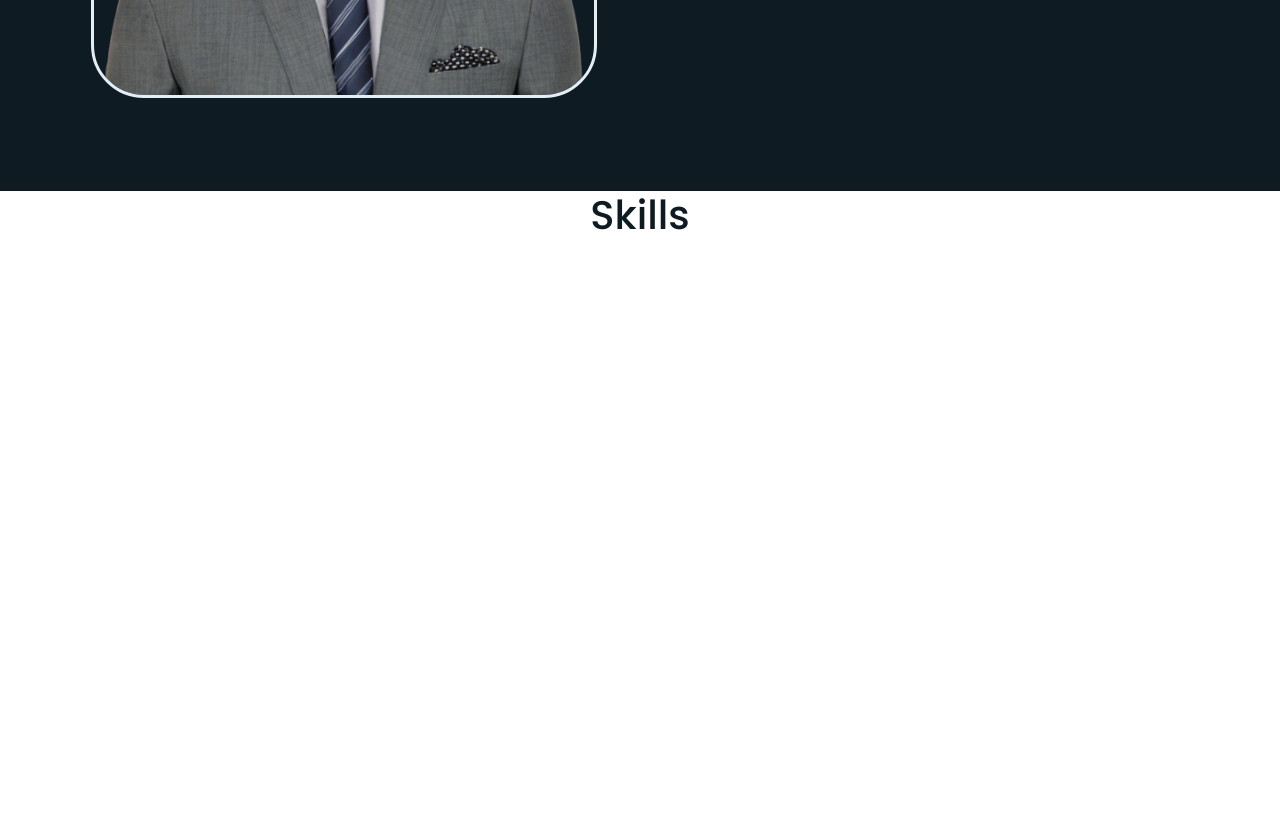
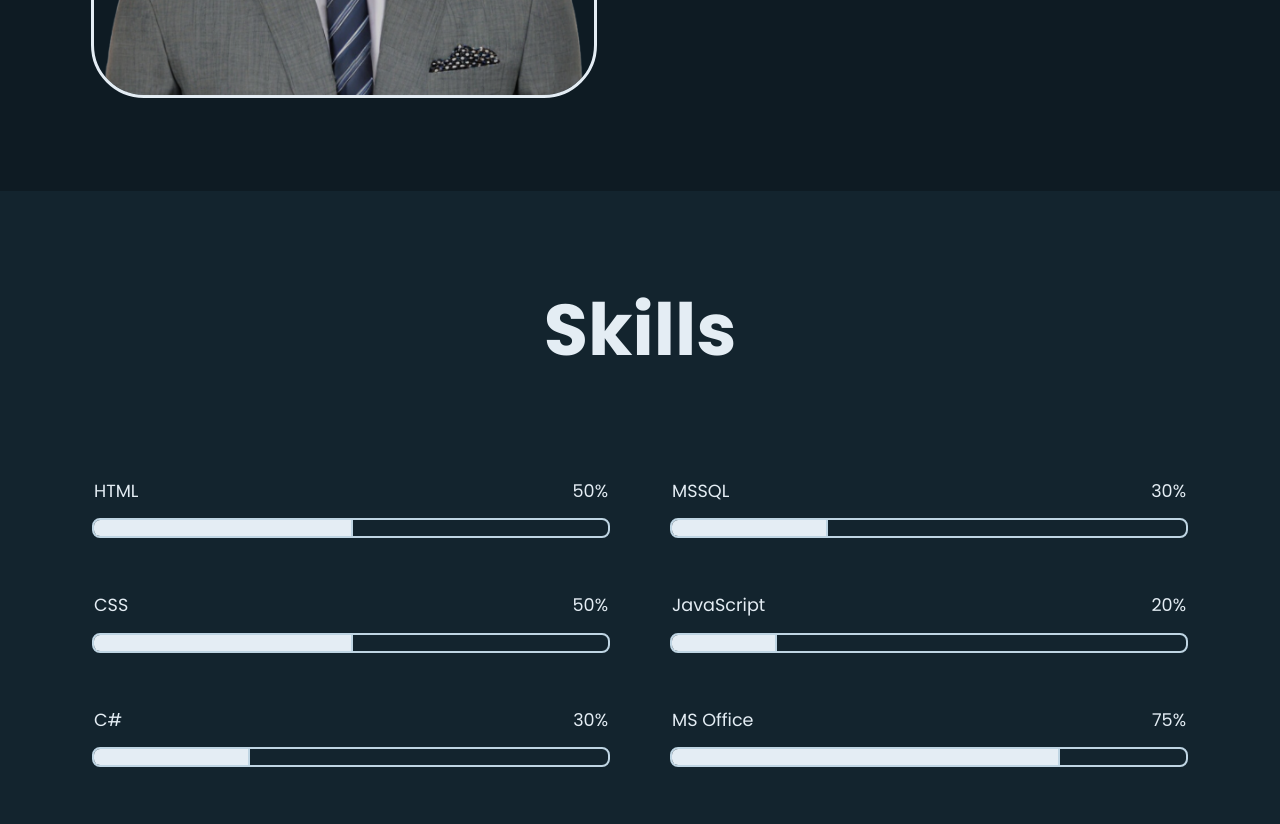
Before and after one commit to johnvhern/PortfolioV2, a website: page index.html in a window 1280 px wide. Shown: the part 1491-2315 px from the top of the page. Before the commit the page ends 1738 px from the top, so only its background shows below. Drawn offline with nearby package versions, Linux system fonts and the light colour scheme.

Commit message:
add skills section with progress animations and styling in SCSS and HTML

```diff
--- a/index.html
+++ b/index.html
@@ -77,11 +77,70 @@
           </div>
         </div>
       </section>
-      <section class="container-fluid">
-        <div class="text-center">
-          <h1>Skills</h1>
+      <section class="container-fluid skills">
+        <div class="text-center title">
+          <h1 class="fw-bold display-2">Skills</h1>
         </div>
-        <div class="container"></div>
+        <div class="container d-flex">
+          <div class="col">
+            <div class="container-fluid skill">
+              <div class="d-flex justify-content-between">
+                <p>HTML</p>
+                <p>50%</p>
+              </div>
+              <div class="progress">
+                <div class="progress-bar html"></div>
+              </div>
+            </div>
+            <div class="container-fluid skill">
+              <div class="d-flex justify-content-between">
+                <p>CSS</p>
+                <p>50%</p>
+              </div>
+              <div class="progress">
+                <div class="progress-bar css"></div>
+              </div>
+            </div>
+            <div class="container-fluid skill">
+              <div class="d-flex justify-content-between">
+                <p>C#</p>
+                <p>30%</p>
+              </div>
+              <div class="progress">
+                <div class="progress-bar csharp"></div>
+              </div>
+            </div>
+          </div>
+          <div class="col">
+            <div class="container-fluid skill">
+              <div class="d-flex justify-content-between">
+                <p>MSSQL</p>
+                <p>30%</p>
+              </div>
+              <div class="progress">
+                <div class="progress-bar mssql"></div>
+              </div>
+            </div>
+            <div class="container-fluid skill">
+              <div class="d-flex justify-content-between">
+                <p>JavaScript</p>
+                <p>20%</p>
+              </div>
+              <div class="progress">
+                <div class="progress-bar js"></div>
+              </div>
+            </div>
+            <div class="container-fluid skill">
+              <div class="d-flex justify-content-between">
+                <p>MS Office</p>
+                <p>75%</p>
+              </div>
+              <div class="progress">
+                <div class="progress-bar office"></div>
+              </div>
+            </div>
+          </div>
+        </div>
       </section>
     </main>
     <script src="node_modules/bootstrap/dist/js/bootstrap.bundle.js"></script>
--- a/scss/components/_animations.scss
+++ b/scss/components/_animations.scss
@@ -0,0 +1,18 @@
+@use "../custom" as *;
+
+.skill {
+  div:last-child div {
+    animation: progress 0.4s ease-in-out forwards;
+    animation-delay: 0.1;
+  }
+
+  @keyframes progress {
+    0% {
+      width: 0;
+      opacity: 1;
+    }
+    100% {
+      opacity: 1;
+    }
+  }
+}
--- a/scss/components/_skills.scss
+++ b/scss/components/_skills.scss
@@ -0,0 +1,52 @@
+@use "../custom" as *;
+.skills {
+  padding-bottom: 6rem;
+  background-color: #13242e;
+
+  div:nth-child(2) {
+    gap: 2.5rem;
+  }
+}
+
+.title {
+  padding: 6rem 0;
+  h1 {
+    color: $body-font;
+  }
+}
+
+.skill {
+  margin-bottom: 3.5rem;
+  div:first-child p {
+    color: $body-font;
+    font-size: 1.1rem;
+  }
+
+  div:last-child {
+    outline: solid 2px $nav;
+    background-color: transparent;
+  }
+
+  div:last-child div {
+    background-color: $body-font;
+  }
+
+  .html {
+    width: 50%;
+  }
+  .css {
+    width: 50%;
+  }
+  .csharp {
+    width: 30%;
+  }
+  .mssql {
+    width: 30%;
+  }
+  .js {
+    width: 20%;
+  }
+  .office {
+    width: 75%;
+  }
+}
```
Also changed, not shown: assets/css/style.css, 1 other file.
